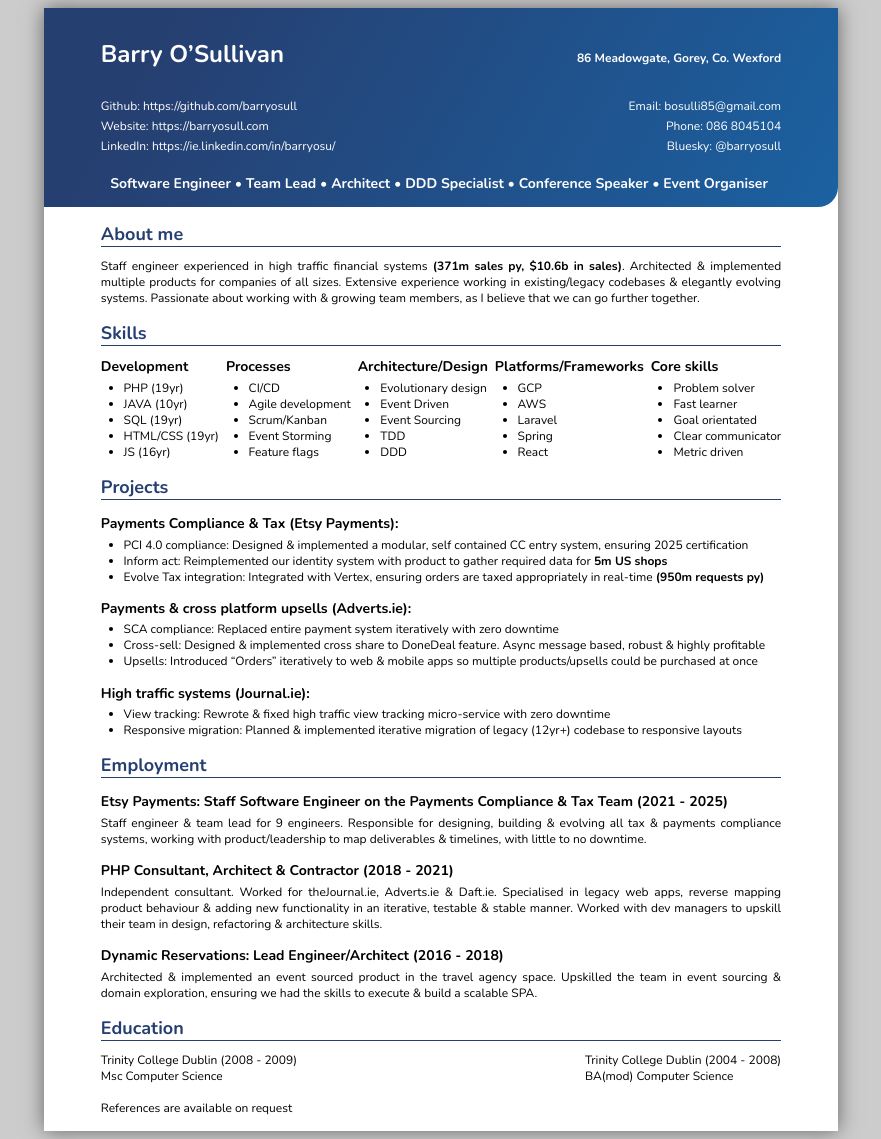
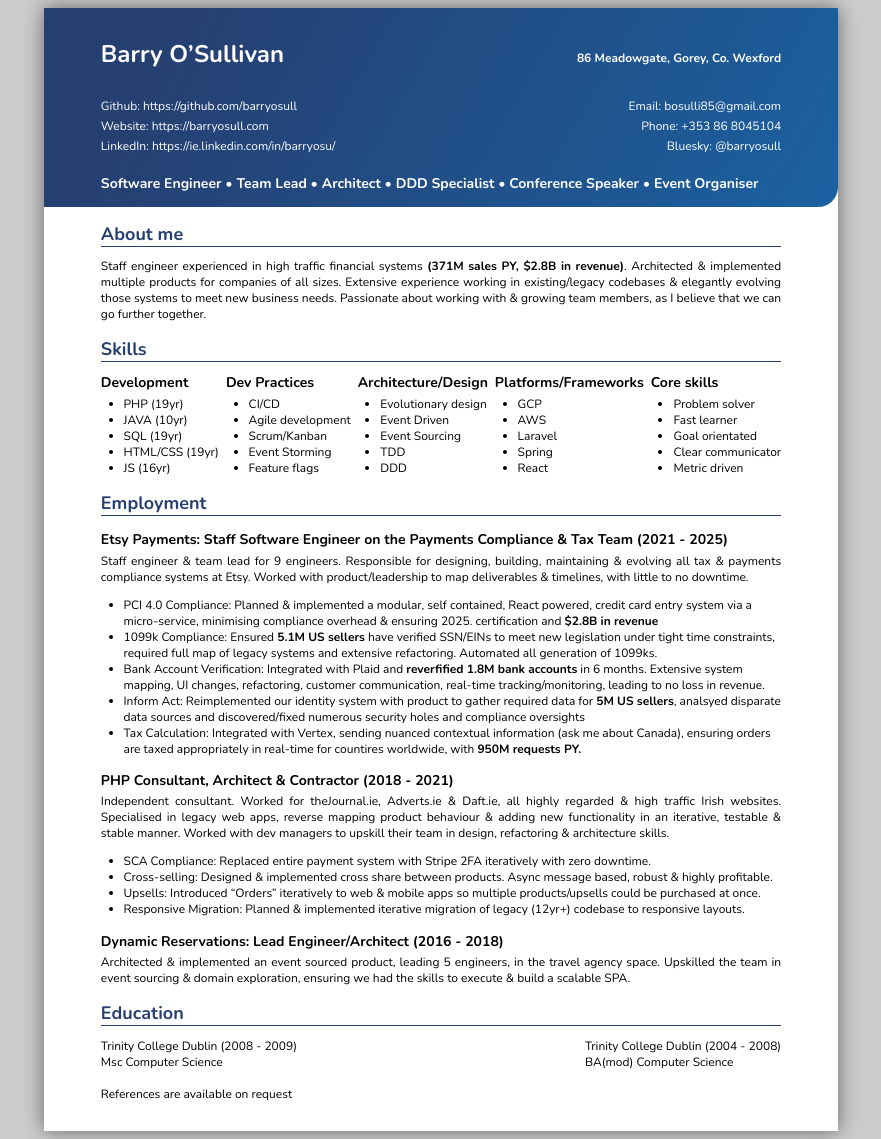
Before and after one commit to barryosull/barryosull.com-lfs, a PHP site: page /slim/views/cv.php in a window 1280 px wide. Shown: the whole page, without its empty margins (199-1080 px from the left). Run offline with PHP 8.4, Linux system fonts and the light colour scheme.

Commit message:
Updating CV to reflect accomplishments at Etsy

```diff
--- a/slim/views/cv.php
+++ b/slim/views/cv.php
@@ -93,7 +93,7 @@ h2 {
 
 .highlights {
     text-align: left;
-    margin: 0.5cm 0.25cm 0.25cm;
+    margin: 0.5cm 0cm 0.25cm;
     font-weight: bold;
     font-size: 14px;
 }
@@ -131,6 +131,11 @@ h2 {
     margin-bottom: 0.1cm;
 }
 
+.employment ul {
+    margin-top: 0.1cm;
+    padding-left: 0.6cm;
+}
+
 .education {
     display: flex;
     justify-content: space-between;
@@ -158,7 +163,7 @@ p {
                     </div>
                     <div class="contact">
                         Email: bosulli85@gmail.com<br/>
-                        Phone: 086 8045104<br/>
+                        Phone: +353 86 8045104<br/>
                         Bluesky: <a target="_blank" href="https://bsky.app/profile/barryosull.bsky.social">@barryosull</a>
                     </div>
                 </div>
@@ -169,7 +174,7 @@ p {
     <div class="body">
         <div class="section">
             <h2>About me</h2>
-            <p>Staff engineer experienced in high traffic financial systems <b>(371m sales py, $10.6b in sales)</b>. Architected &amp; implemented multiple products for companies of all sizes. Extensive experience working in existing/legacy codebases &amp; elegantly evolving systems. Passionate about working with &amp; growing team members, as I believe that we can go further together.
+            <p>Staff engineer experienced in high traffic financial systems <b>(371M sales PY, &dollar;2.8B in revenue)</b>. Architected &amp; implemented multiple products for companies of all sizes. Extensive experience working in existing/legacy codebases &amp; elegantly evolving those systems to meet new business needs. Passionate about working with &amp; growing team members, as I believe that we can go further together.
             </p>
         </div>
         <div class="section">
@@ -186,7 +191,7 @@ p {
                     </ul>
                 </div>
                 <div>
-                    <h3>Processes</h3>
+                    <h3>Dev Practices</h3>
                     <ul>
                         <li>CI/CD</li>
                         <li>Agile development</li>
@@ -227,44 +232,35 @@ p {
                 </div>
             </div>
         </div>
-        <div class="section projects">
-            <h2>Projects</h2>
-
-            <h3>Payments Compliance &amp; Tax (Etsy Payments):</h3>
-            <ul>
-                <li>PCI 4.0 compliance: Designed &amp; implemented a modular, self contained CC entry system, ensuring 2025 certification</li>
-                <li>Inform act: Reimplemented our identity system with product to gather required data for <b>5m US shops</b></li>
-                <li>Evolve Tax integration: Integrated with Vertex, ensuring orders are taxed appropriately in real-time <b>(950m requests py)</b></li>
-            </ul>
-
-            <h3>Payments &amp; cross platform upsells (Adverts.ie):</h3>
-            <ul>
-                <li>SCA compliance: Replaced entire payment system iteratively with zero downtime</li>
-                <li>Cross-sell: Designed & implemented cross share to DoneDeal feature. Async message based, robust &amp; highly profitable</li>
-                <li>Upsells: Introduced “Orders” iteratively to web &amp; mobile apps so multiple products/upsells could be purchased at once</li>
-            </ul>
-
-            <h3>High traffic systems (Journal.ie):</h3>
-            <ul>
-                <li>View tracking: Rewrote &amp; fixed high traffic view tracking micro-service with zero downtime</li>
-                <li>Responsive migration: Planned &amp; implemented iterative migration of legacy (12yr+) codebase to responsive layouts</li>
-                <li style="display: none;"> Training: Upskilled dev team in clean architecture, testing &amp; legacy refactoring</li>
-            </ul>
-        </div>
         <div class="section employment">
             <h2>Employment</h2>
 
             <h3>Etsy Payments: Staff Software Engineer on the Payments Compliance &amp; Tax Team (2021 - 2025)</h3>
             <p>
-                Staff engineer &amp; team lead for 9 engineers. Responsible for designing, building &amp evolving all tax &amp; payments compliance systems, working with product/leadership to map deliverables &amp; timelines, with little to no downtime.
+                Staff engineer &amp; team lead for 9 engineers. Responsible for designing, building, maintaining &amp evolving all tax &amp; payments compliance systems at Etsy. Worked with product/leadership to map deliverables &amp; timelines, with little to no downtime.
             </p>
+            <ul>
+                <li>PCI 4.0 Compliance: Planned &amp; implemented a modular, self contained, React powered, credit card entry system via a micro-service, minimising compliance overhead &amp; ensuring 2025. certification and <b>&dollar;2.8B in revenue</b></li>
+                <li>1099k Compliance: Ensured <b>5.1M US sellers</b> have verified SSN/EINs to meet new legislation under tight time constraints, required full map of legacy systems and extensive refactoring. Automated all generation of 1099ks.
+                <li>Bank Account Verification: Integrated with Plaid and <b>reverfified 1.8M bank accounts</b> in 6 months. Extensive system mapping, UI changes, refactoring, customer communication, real-time tracking/monitoring, leading to no loss in revenue.
+                <li>Inform Act: Reimplemented our identity system with product to gather required data for <b>5M US sellers</b>, analsyed disparate data sources and discovered/fixed numerous security holes and compliance oversights</li>
+                <li>Tax Calculation: Integrated with Vertex, sending nuanced contextual information (ask me about Canada), ensuring orders are taxed appropriately in real-time for countires worldwide, with <b>950M requests PY.</b></li>
+            </ul>
+
             <h3>PHP Consultant, Architect & Contractor (2018 - 2021)</h3>
             <p>
-                Independent consultant. Worked for theJournal.ie, Adverts.ie &amp; Daft.ie. Specialised in legacy web apps, reverse mapping product behaviour &amp; adding new functionality in an iterative, testable &amp; stable manner. Worked with dev managers to upskill their team in design, refactoring &amp; architecture skills.
+                Independent consultant. Worked for theJournal.ie, Adverts.ie &amp; Daft.ie, all highly regarded &amp; high traffic Irish websites. Specialised in legacy web apps, reverse mapping product behaviour &amp; adding new functionality in an iterative, testable &amp; stable manner. Worked with dev managers to upskill their team in design, refactoring &amp; architecture skills.
             </p>
+            <ul>
+                <li>SCA Compliance: Replaced entire payment system with Stripe 2FA iteratively with zero downtime.</li>
+                <li>Cross-selling: Designed & implemented cross share between products. Async message based, robust &amp; highly profitable.</li>
+                <li>Upsells: Introduced “Orders” iteratively to web &amp; mobile apps so multiple products/upsells could be purchased at once.</li>
+                <li>Responsive Migration: Planned &amp; implemented iterative migration of legacy (12yr+) codebase to responsive layouts.</li>
+                <li style="display: none;"> Training: Upskilled dev team in clean architecture, testing &amp; legacy refactoring.</li>
+            </ul>
             <h3>Dynamic Reservations: Lead Engineer/Architect (2016 - 2018)</h3>
             <p>
-                Architected &amp; implemented an event sourced product in the travel agency space. Upskilled the team in event sourcing &amp; domain exploration, ensuring we had the skills to execute &amp; build a scalable SPA.
+                Architected &amp; implemented an event sourced product, leading 5 engineers, in the travel agency space. Upskilled the team in event sourcing &amp; domain exploration, ensuring we had the skills to execute &amp; build a scalable SPA.
             </p>
         </div>
         <div class="section">
```
